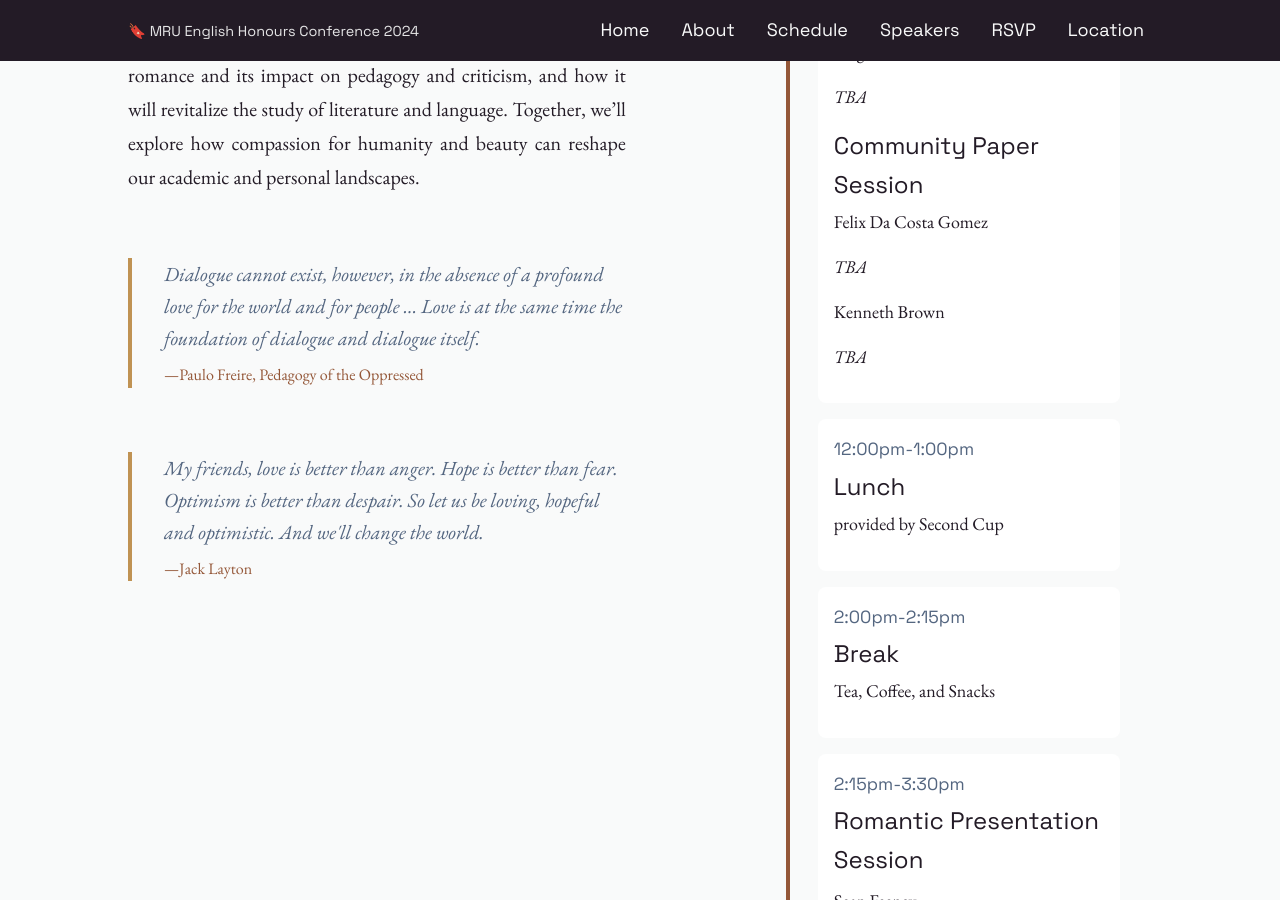
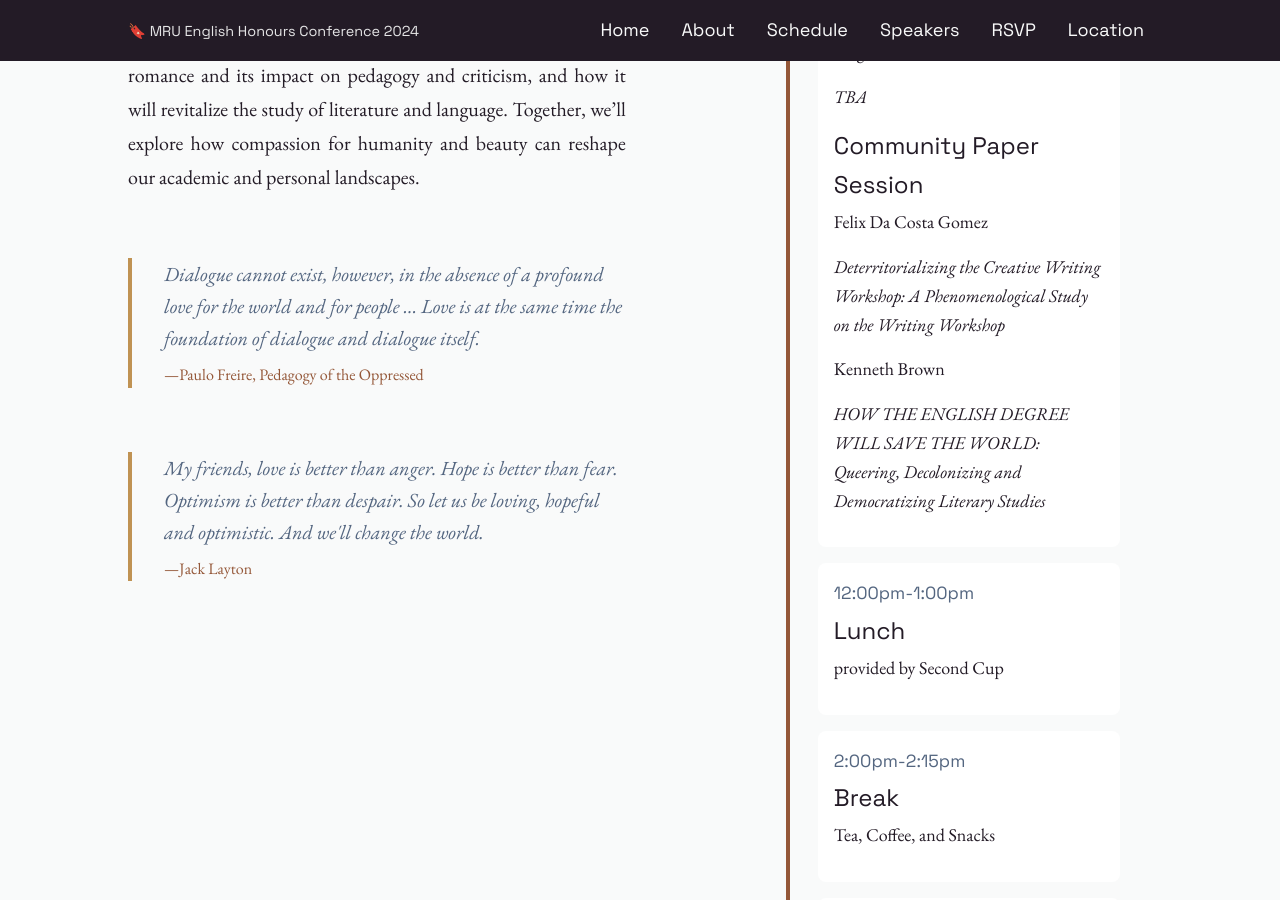
Before and after one commit to brennanbrown/communityandromance, a Jekyll site: the page built from index.html, in a window 1280 px wide and 900 px high, scrolled down 1412 px. Built offline with Jekyll 4.4.1, drawn with Linux system fonts in a browser that asks for light colours; some of the changed text lies outside the part shown.

Commit message:
Add titles to presentations to schedule

```diff
--- a/_data/schedule.yml
+++ b/_data/schedule.yml
@@ -13,9 +13,9 @@ morning:
       - type: "Community Paper Session"
         speakers:
           - name: "Felix Da Costa Gomez"
-            title: "TBA" # [NEED: Paper title]
+            title: "Deterritorializing the Creative Writing Workshop: A Phenomenological Study on the Writing Workshop"
           - name: "Kenneth Brown"
-            title: "TBA" # [NEED: Paper title]
+            title: "HOW THE ENGLISH DEGREE WILL SAVE THE WORLD: Queering, Decolonizing and Democratizing Literary Studies"
 afternoon:
   - time: "12:00pm-1:00pm"
     event: "Lunch"
@@ -29,6 +29,6 @@ afternoon:
     event: "Romantic Presentation Session"
     speakers:
       - name: "Sean Feeney"
-        title: "TBA" # [NEED: Presentation title]
+        title: "Victorian Adventure Fiction Research Proposal"
       - name: "Ava Pusztai"
-        title: "TBA" # [NEED: Presentation title]
+        title: "Representations of Love and Mortality in the Writing of John Keats"
```
